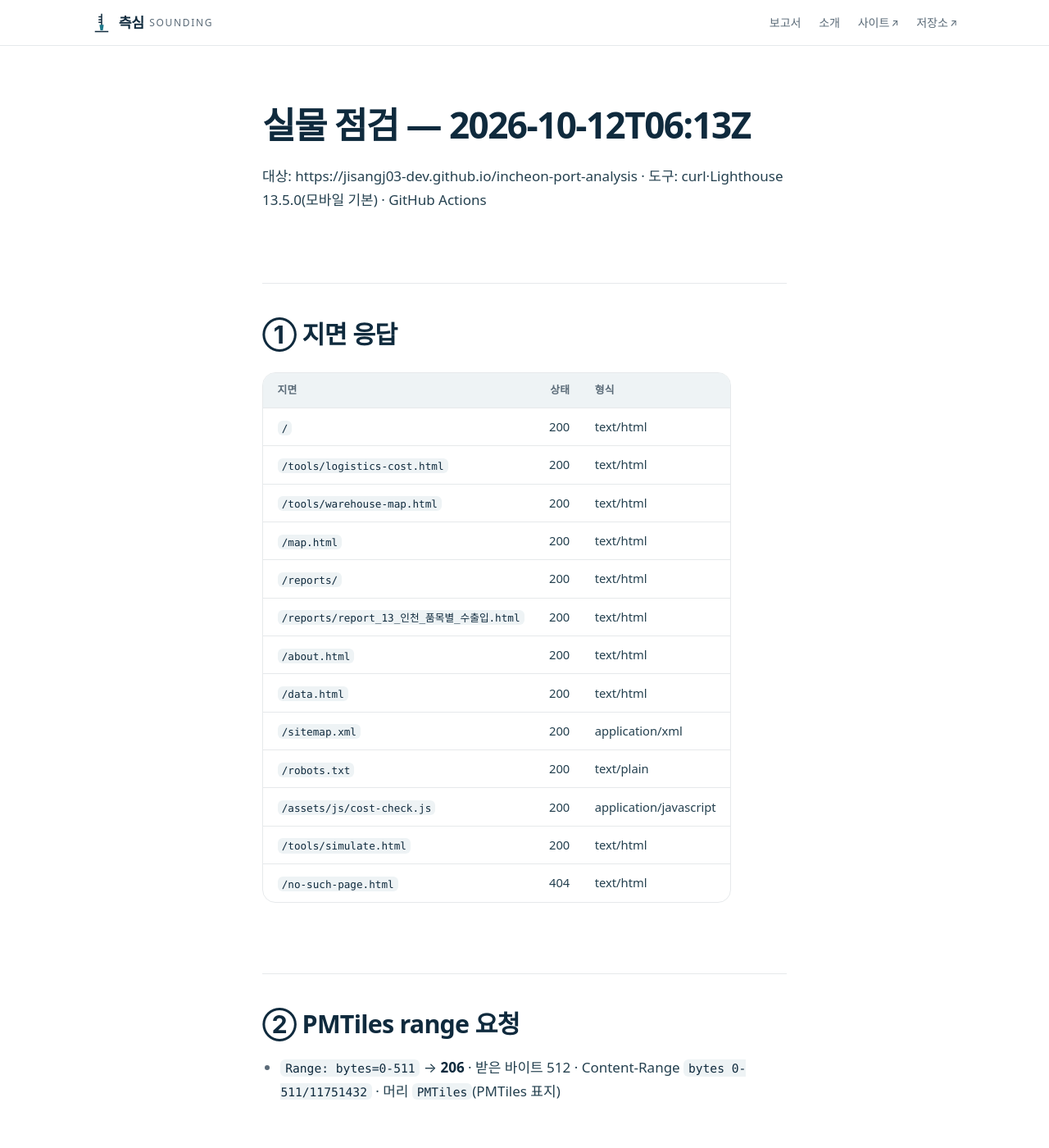
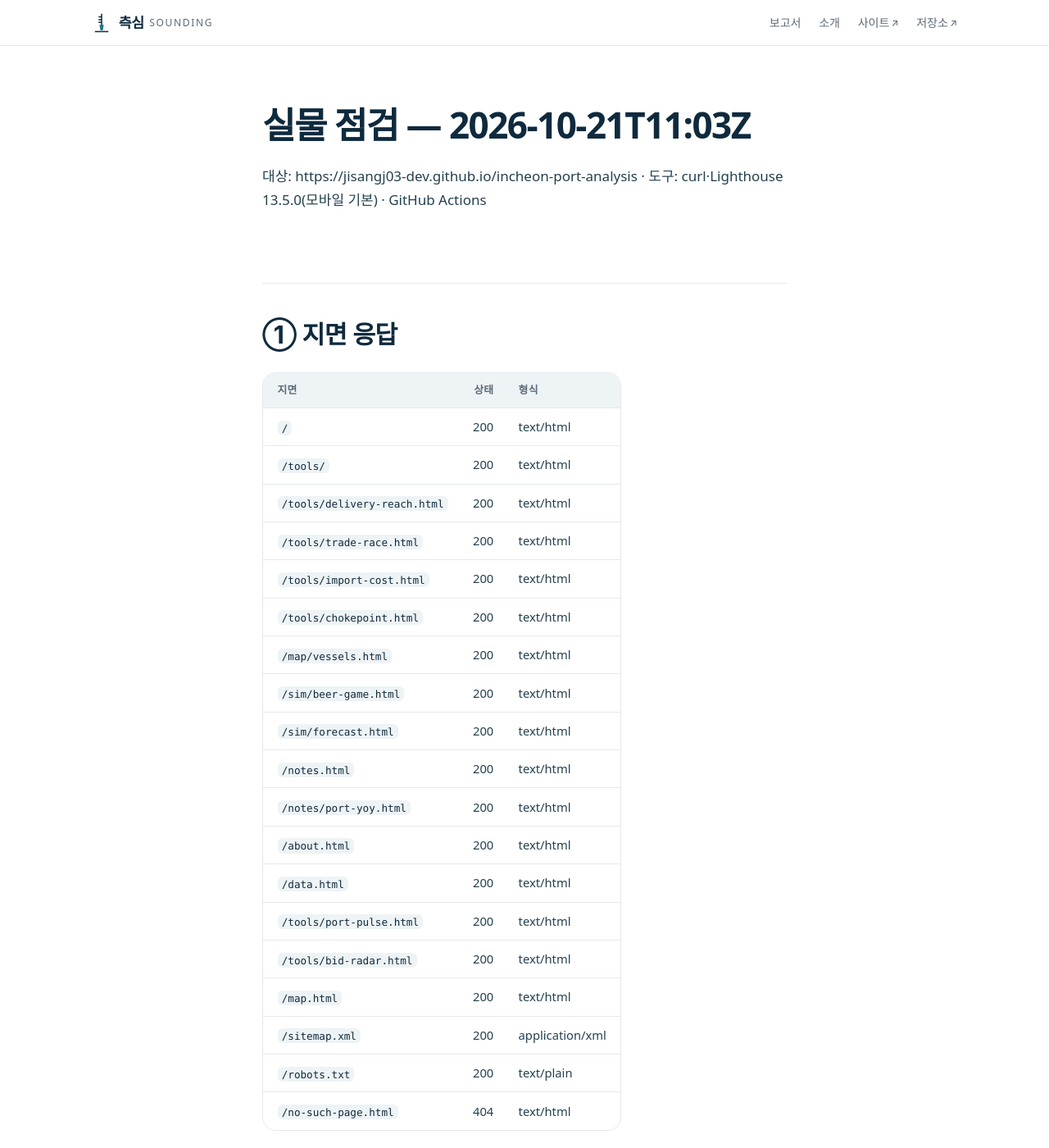
Before and after one commit to jisangj03-dev/incheon-port-analysis, a Jekyll site: the page built from docs/실물점검.md, in a window 1280 px wide and 1400 px high. Shown: the whole window at 82% size. Built offline with Jekyll 4.4.1, drawn with Linux system fonts in a browser that asks for light colours; some web fonts are replaced; our own code applies the rules of GitHub Pages for plain Markdown files; some of the changed text lies outside the part shown.

Commit message:
실물 점검 결과 — live-check 워크플로

```diff
--- a/docs/실물점검.md
+++ b/docs/실물점검.md
@@ -1,4 +1,4 @@
-# 실물 점검 — 2026-10-12T06:13Z
+# 실물 점검 — 2026-10-21T11:03Z
 
 대상: https://jisangj03-dev.github.io/incheon-port-analysis · 도구: curl·Lighthouse 13.5.0(모바일 기본) · GitHub Actions
 
@@ -7,17 +7,23 @@
 | 지면 | 상태 | 형식 |
 |---|---|---|
 | `/` | 200 | text/html |
-| `/tools/logistics-cost.html` | 200 | text/html |
-| `/tools/warehouse-map.html` | 200 | text/html |
-| `/map.html` | 200 | text/html |
-| `/reports/` | 200 | text/html |
-| `/reports/report_13_인천_품목별_수출입.html` | 200 | text/html |
+| `/tools/` | 200 | text/html |
+| `/tools/delivery-reach.html` | 200 | text/html |
+| `/tools/trade-race.html` | 200 | text/html |
+| `/tools/import-cost.html` | 200 | text/html |
+| `/tools/chokepoint.html` | 200 | text/html |
+| `/map/vessels.html` | 200 | text/html |
+| `/sim/beer-game.html` | 200 | text/html |
+| `/sim/forecast.html` | 200 | text/html |
+| `/notes.html` | 200 | text/html |
+| `/notes/port-yoy.html` | 200 | text/html |
 | `/about.html` | 200 | text/html |
 | `/data.html` | 200 | text/html |
+| `/tools/port-pulse.html` | 200 | text/html |
+| `/tools/bid-radar.html` | 200 | text/html |
+| `/map.html` | 200 | text/html |
 | `/sitemap.xml` | 200 | application/xml |
 | `/robots.txt` | 200 | text/plain |
-| `/assets/js/cost-check.js` | 200 | application/javascript |
-| `/tools/simulate.html` | 200 | text/html |
 | `/no-such-page.html` | 404 | text/html |
 
 ## ② PMTiles range 요청
@@ -32,7 +38,7 @@
 
 | 지면 | 성능 | 접근성 | 권장 | SEO | 권장 감점 항목 |
 |---|---|---|---|---|---|
-| `/` | 98 | 100 | 100 | 100 | — |
-| `/tools/logistics-cost.html` | 99 | 100 | 100 | 100 | — |
-| `/tools/warehouse-map.html` | 99 | 100 | 100 | 100 | — |
-| `/map.html` | 99 | 100 | 100 | 100 | — |
+| `/` | 99 | 100 | 100 | 100 | — |
+| `/tools/` | 99 | 100 | 100 | 100 | — |
+| `/tools/delivery-reach.html` | 99 | 100 | 100 | 100 | — |
+| `/tools/import-cost.html` | 99 | 100 | 100 | 100 | — |
```
